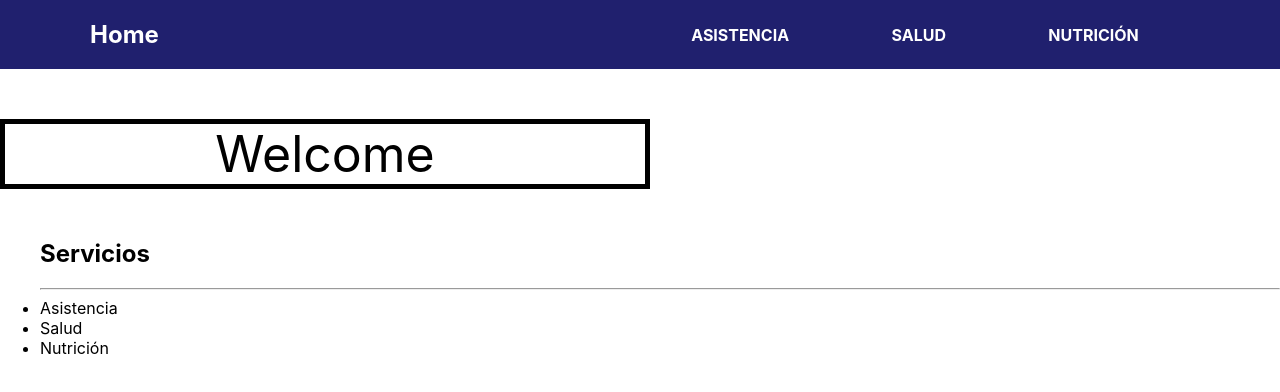
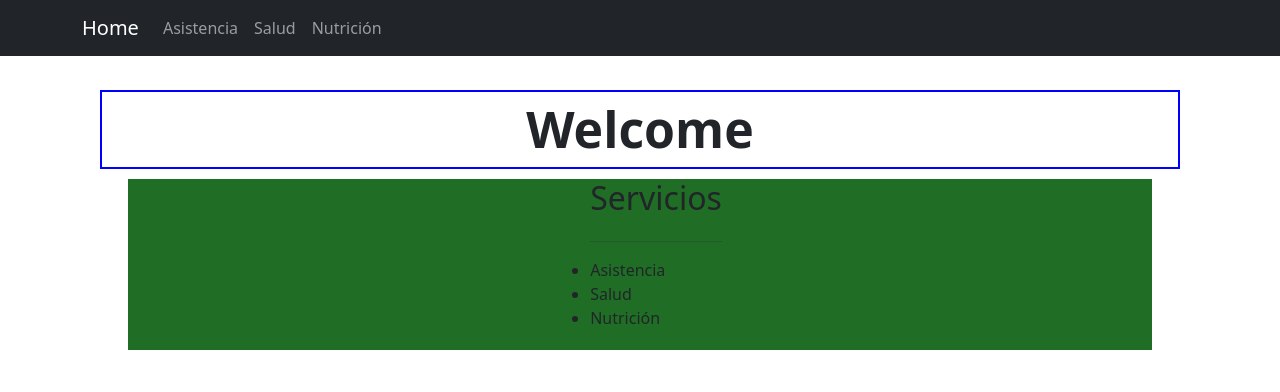
Before and after one commit to lgrsf/react-project, a React (Create React App) app: page / in a window 1280 px wide. Shown: the top 392 px of the page. Built offline with nearby package versions, Linux system fonts and the light colour scheme.

Commit message:
bootstrap navbar

```diff
--- a/src/App.css
+++ b/src/App.css
@@ -28,6 +28,16 @@
   color: #61dafb;
 }
 
+.welcome {
+  display: grid;
+  justify-content: center;
+  align-items: center;
+  margin: 10px 100px;
+  font-size: 50px;
+  font-weight: bold;
+  border: 2px solid blue;
+}
+
 @keyframes App-logo-spin {
   from {
     transform: rotate(0deg);
@@ -35,4 +45,5 @@
   to {
     transform: rotate(360deg);
   }
+
 }
--- a/src/App.js
+++ b/src/App.js
@@ -1,16 +1,20 @@
+import 'bootstrap/dist/css/bootstrap.min.css';
 import './App.css';
-import { Navbar } from "./components/Navbar/Navbar";
+/* import { Navbar } from "./components/Navbar/Navbar"; */
+import { Navbar2 } from "./components/Navbar/Navbar2";
 import Servicios from './components/Servicios/Servicios';
 
 function App() {
 
   const contenido = "Welcome"
-  const estilo = { display: "flex", justifyContent: "center", alignItems: "center", fontSize: "50px", width: "50%", border: "5px solid black" }
+  /* const estilo = { display: "flex", justifyContent: "center", alignItems: "center", fontSize: "50px", width: "50%", border: "5px solid black" } */
 
   return (
     <div>
-      <Navbar />
-      <p style={estilo}>{contenido}</p>
+      {/* <Navbar /> */}
+      <Navbar2 />
+      {/* <p style={estilo}>{contenido}</p> */}
+      <p className='welcome'>{contenido}</p>
       <Servicios />
     </div>
   );
--- /dev/null
+++ b/src/components/Navbar/Navbar2.js
@@ -0,0 +1,21 @@
+import Container from 'react-bootstrap/Container';
+import Nav from 'react-bootstrap/Nav';
+import Navbar from 'react-bootstrap/Navbar';
+
+export const Navbar2 = () => {
+    return (
+        <>
+            <Navbar bg="dark" data-bs-theme="dark">
+                <Container>
+                    <Navbar.Brand href="#home">Home</Navbar.Brand>
+                    <Nav className="me-auto">
+                        <Nav.Link href="#home">Asistencia</Nav.Link>
+                        <Nav.Link href="#features">Salud</Nav.Link>
+                        <Nav.Link href="#pricing">Nutrición</Nav.Link>
+                    </Nav>
+                </Container>
+            </Navbar>
+            <br />
+        </>
+    );
+}
--- a/src/components/Servicios/Servicios.js
+++ b/src/components/Servicios/Servicios.js
@@ -1,9 +1,9 @@
-
+import './Servicios.scss'
 
 const Servicios = () => {
 
     return (
-        <ul>
+        <ul className="servicios">
             <h2>Servicios</h2>
             <hr />
             <li>Asistencia</li>
--- /dev/null
+++ b/src/components/Servicios/Servicios.scss
@@ -0,0 +1,8 @@
+.servicios {
+    background-color: rgb(32, 110, 38);
+    display: grid;
+    justify-content: center;
+    align-items: center;
+    margin: 0 10%;
+    padding-bottom: 20px;
+}
```
